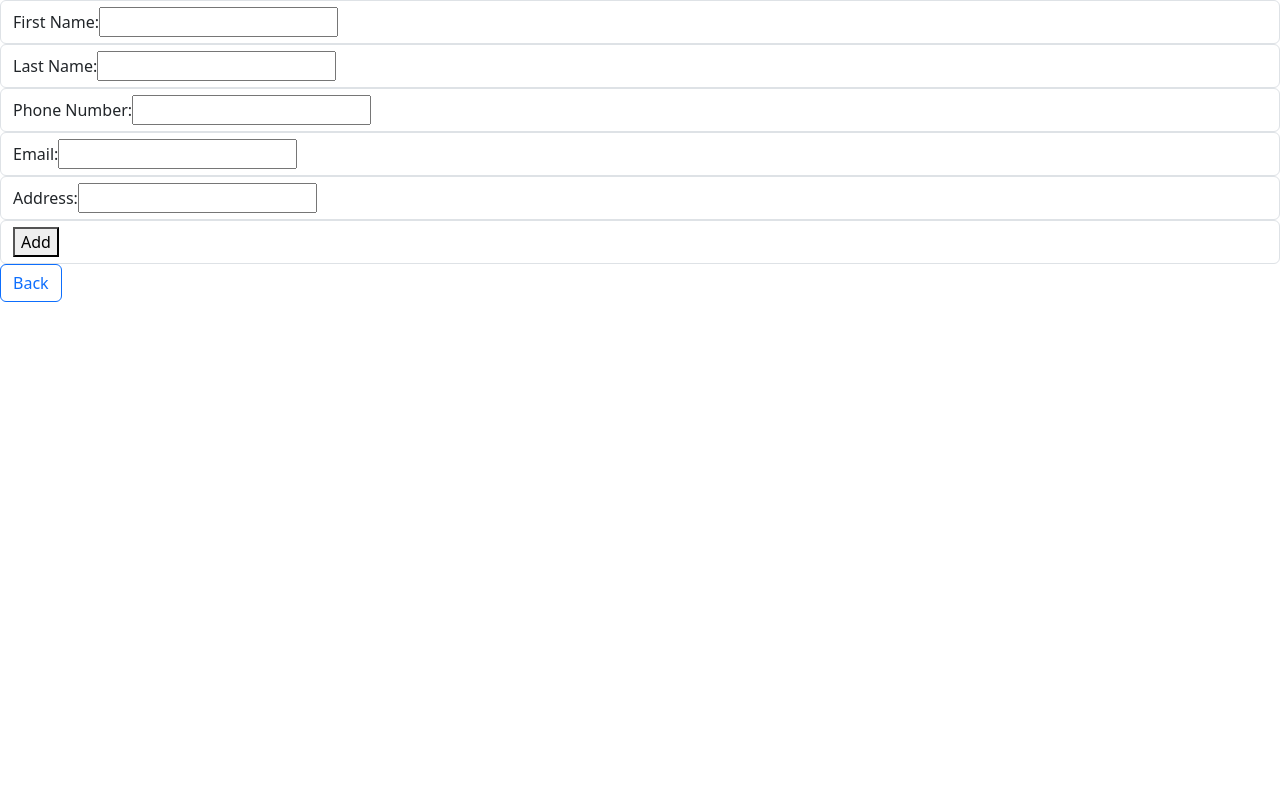
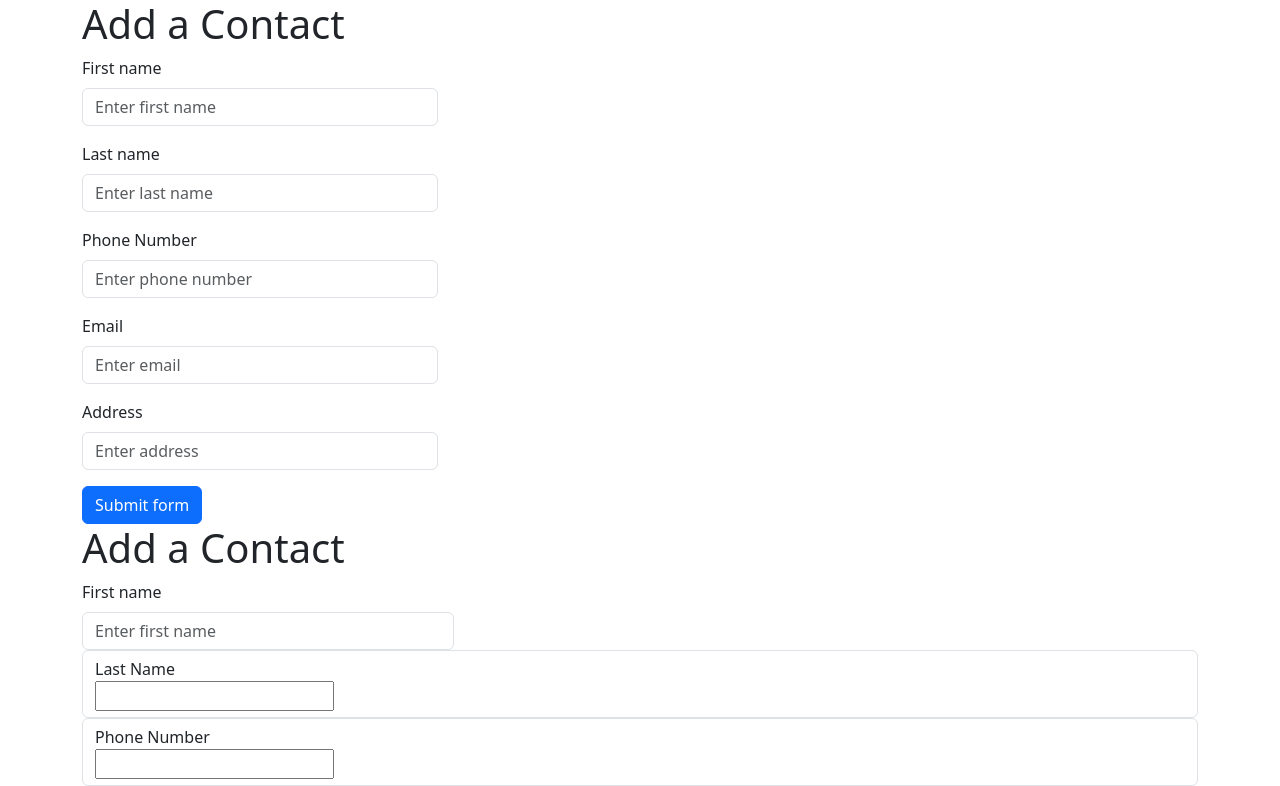
Before and after one commit to amanda-guo/contact-manager-crud-app, a React (Create React App) app: page /addcontact in a window 1280 px wide. Shown: the top 786 px of the page. Built offline with nearby package versions, Linux system fonts and the light colour scheme; the HTML template or start-up script is replaced by a standard one.

Commit message:
more styling

```diff
--- /dev/null
+++ b/src/components/AddContact.css
@@ -0,0 +1,6 @@
+.errorMsg {
+    color: red;
+}
+
+.form-control {
+}
--- a/src/components/AddContact.jsx
+++ b/src/components/AddContact.jsx
@@ -1,49 +1,166 @@
-import { useForm } from "react-hook-form";
+import { useState } from "react";
+import { useForm, Controller } from "react-hook-form";
 import axios from "axios";
 import PrimaryButton from "./PrimaryButton";
+import Container from "react-bootstrap/Container";
+import Col from "react-bootstrap/Col";
+import Form from "react-bootstrap/Form";
+import "./AddContact.css";
+import FormExample from "./FormExample";
 
 function AddContact() {
+  const [successMsg, setSuccessMsg] = useState("");
   const {
     register,
     handleSubmit,
+    control,
     formState: { errors },
+    reset,
   } = useForm();
 
   const onSubmit = (data) => {
-    axios.post("http://localhost:5000/contacts/", data).then((res) => {
+    axios
+      .post("http://localhost:5000/contacts/", data)
+      .then((res) => {
         console.log(res);
         console.log(res.data);
+        setSuccessMsg("Contact added successfully.");
+        reset();
+      })
+      .catch((error) => {
+        console.log(error);
       });
   };
 
   return (
     <>
+      <FormExample />
+      <Container>
+        <Form>
+          <h1>Add a Contact</h1>
           <form onSubmit={handleSubmit(onSubmit)}>
+            {successMsg && <p className="success-msg">{successMsg}</p>}
+            <Controller
+              name="firstName"
+              control={control}
+              render={({ field }) => (
+                // <Form.Group
+                //   {...field}
+                //   className="mb-3"
+                //   controlId="formBasicText"
+                // >
+                //   <Form.Label>First Name</Form.Label>
+                //   <Form.Control
+                //     required
+                //     type="text"
+                //     placeholder="Enter first name"
+                //   />
+                // </Form.Group>
+                <Form.Group
+                  {...field}
+                  as={Col}
+                  md="4"
+                  controlId="validationCustomFirstName"
+                >
+                  <Form.Label>First name</Form.Label>
+                  <Form.Control
+                    required
+                    type="text"
+                    placeholder="Enter first name"
+                  />
+                  <Form.Control.Feedback>Looks good!</Form.Control.Feedback>
+                  <Form.Control.Feedback type="invalid">
+                    Please enter a first name.
+                  </Form.Control.Feedback>
+                </Form.Group>
+              )}
+            />
+            {/* <div className="form-control">
+              <label>First Name</label>
+              <br></br>
+              <input
+                type="text"
+                name="firstName"
+                {...register("firstName", {
+                  required: "First Name is required.",
+                })}
+              />
+              {errors.firstName && (
+                <p className="errorMsg">{errors.firstName.message}</p>
+              )}
+            </div> */}
             <div className="form-control">
-          <label>First Name: </label>
-          <input type="text" name="firstName" {...register("firstName")} />
+              <label>Last Name</label>
+              <br></br>
+              <input
+                type="text"
+                name="lastName"
+                {...register("lastName", {
+                  required: "Last Name is required.",
+                })}
+              />
+              {errors.lastName && (
+                <p className="errorMsg">{errors.lastName.message}</p>
+              )}
             </div>
             <div className="form-control">
-          <label>Last Name: </label>
-          <input type="text" name="lastName" {...register("lastName")} />
+              <label>Phone Number</label>
+              <br></br>
+              <input
+                type="tel"
+                name="phoneNumber"
+                {...register("phoneNumber", {
+                  required: "Phone Number is required.",
+                  pattern: {
+                    value: /^[0-9]{10}$/,
+                    message:
+                      "Phone number is not valid. Please enter 10 digits with no other characters.",
+                  },
+                })}
+              />
+              {errors.phoneNumber && (
+                <p className="errorMsg">{errors.phoneNumber.message}</p>
+              )}
             </div>
             <div className="form-control">
-          <label>Phone Number: </label>
-          <input type="text" name="phoneNumber" {...register("phoneNumber")} />
+              <label>Email</label>
+              <br></br>
+              <input
+                type="email"
+                name="email"
+                {...register("email", {
+                  required: "Email is required.",
+                  pattern: {
+                    value: /^[^@ ]+@[^@ ]+\.[^@ .]{2,}$/,
+                    message: "Email is not valid.",
+                  },
+                })}
+              />
+              {errors.email && (
+                <p className="errorMsg">{errors.email.message}</p>
+              )}
             </div>
             <div className="form-control">
-          <label>Email: </label>
-          <input type="text" name="email" {...register("email")} />
-        </div>
-        <div className="form-control">
-          <label>Address: </label>
-          <input type="text" name="address" {...register("address")} />
+              <label>Address</label>
+              <br></br>
+              <input
+                type="text"
+                name="address"
+                {...register("address", {
+                  required: "Address is required.",
+                })}
+              />
+              {errors.address && (
+                <p className="errorMsg">{errors.address.message}</p>
+              )}
             </div>
             <div className="form-control">
               <button type="submit">Add</button>
             </div>
           </form>
           <PrimaryButton type="outline-primary" text="Back" link="/" />
+        </Form>
+      </Container>
     </>
   );
 }
--- /dev/null
+++ b/src/components/FormExample.jsx
@@ -0,0 +1,85 @@
+import { useState } from "react";
+import Button from "react-bootstrap/Button";
+import Col from "react-bootstrap/Col";
+import Form from "react-bootstrap/Form";
+import Row from "react-bootstrap/Row";
+import Container from "react-bootstrap/Container";
+
+function FormExample() {
+  const [validated, setValidated] = useState(false);
+
+  const handleSubmit = (event) => {
+    const form = event.currentTarget;
+    if (form.checkValidity() === false) {
+      event.preventDefault();
+      event.stopPropagation();
+    }
+
+    setValidated(true);
+  };
+
+  return (
+    <Container>
+      <h1>Add a Contact</h1>
+      <Form noValidate validated={validated} onSubmit={handleSubmit}>
+        <Row className="mb-3">
+          <Form.Group as={Col} md="4" controlId="validationCustomFirstName">
+            <Form.Label>First name</Form.Label>
+            <Form.Control required type="text" placeholder="Enter first name" />
+            <Form.Control.Feedback>Looks good!</Form.Control.Feedback>
+            <Form.Control.Feedback type="invalid">
+              Please enter a first name.
+            </Form.Control.Feedback>
+          </Form.Group>
+        </Row>
+        <Row className="mb-3">
+          <Form.Group as={Col} md="4" controlId="validationCustomLastName">
+            <Form.Label>Last name</Form.Label>
+            <Form.Control required type="text" placeholder="Enter last name" />
+            <Form.Control.Feedback>Looks good!</Form.Control.Feedback>
+            <Form.Control.Feedback type="invalid">
+              Please enter a last name.
+            </Form.Control.Feedback>
+          </Form.Group>
+        </Row>
+        <Row className="mb-3">
+          <Form.Group as={Col} md="4" controlId="validationCustomPhoneNumber">
+            <Form.Label>Phone Number</Form.Label>
+            <Form.Control
+              required
+              type="text"
+              placeholder="Enter phone number"
+            />
+            <Form.Control.Feedback>Looks good!</Form.Control.Feedback>
+            <Form.Control.Feedback type="invalid">
+              Please enter a valid phone number.
+            </Form.Control.Feedback>
+          </Form.Group>
+        </Row>
+        <Row className="mb-3">
+          <Form.Group as={Col} md="4" controlId="validationCustomEmail">
+            <Form.Label>Email</Form.Label>
+            <Form.Control required type="text" placeholder="Enter email" />
+            <Form.Control.Feedback>Looks good!</Form.Control.Feedback>
+            <Form.Control.Feedback type="invalid">
+              Please enter a valid email.
+            </Form.Control.Feedback>
+          </Form.Group>
+        </Row>
+        <Row className="mb-3">
+          <Form.Group as={Col} md="4" controlId="validationCustomAddress">
+            <Form.Label>Address</Form.Label>
+            <Form.Control required type="text" placeholder="Enter address" />
+            <Form.Control.Feedback>Looks good!</Form.Control.Feedback>
+            <Form.Control.Feedback type="invalid">
+              Please enter an address.
+            </Form.Control.Feedback>
+          </Form.Group>
+        </Row>
+        <Button type="submit">Submit form</Button>
+      </Form>
+    </Container>
+  );
+}
+
+export default FormExample;
```
Lines whose indentation alone changed are shown as unchanged.
